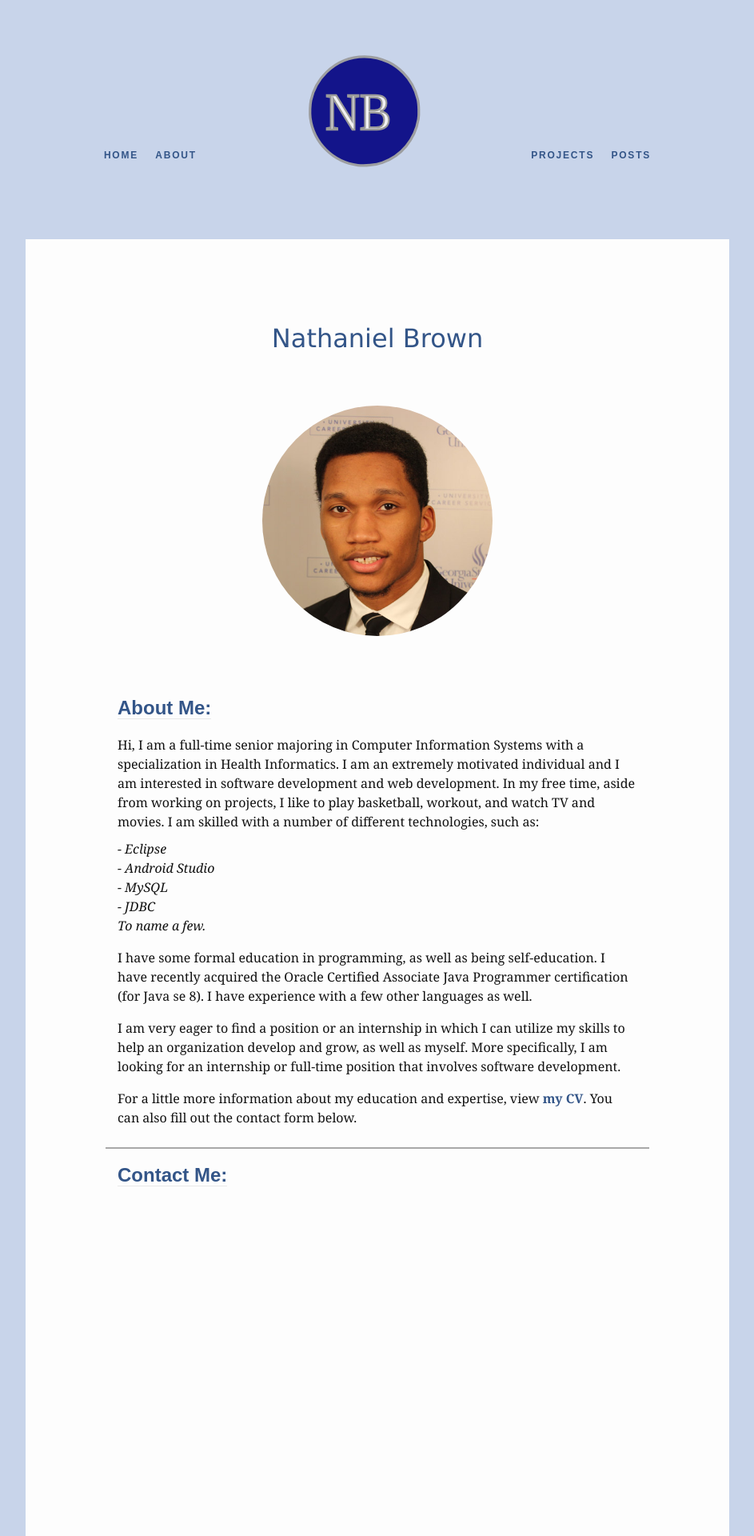
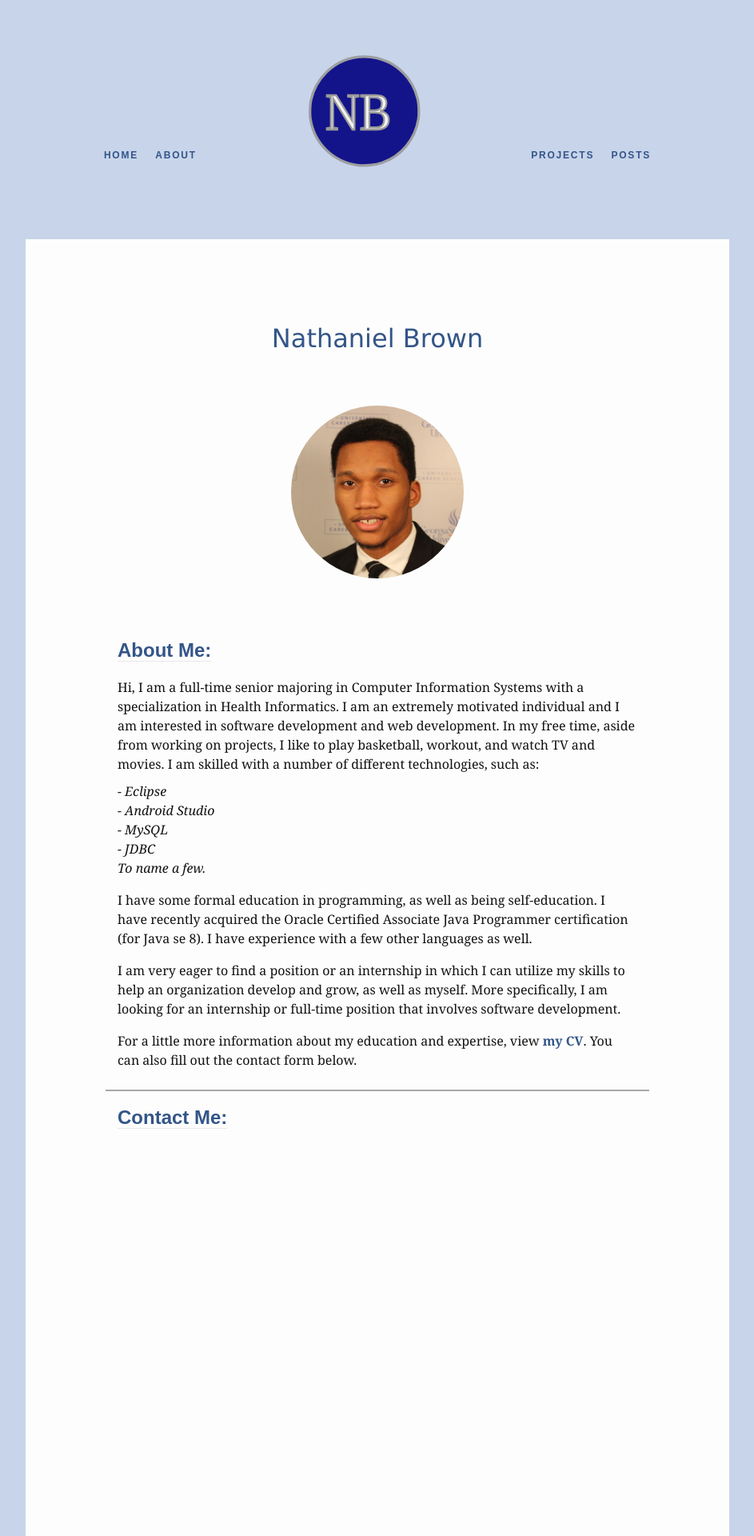
Before and after one commit to ngbrown11/ngbrown11.github.io, a Jekyll site: the page built from permalinks/about.md, in a window 1280 px wide. Shown: the top 1920 px of the page at 80% size, without its empty margins (168-1111 px from the left). Built offline with Jekyll 4.4.1, drawn with Linux system fonts in a browser that asks for light colours; grey boxes are pictures that could not be loaded.

```diff
--- a/_layouts/about.html
+++ b/_layouts/about.html
@@ -20,7 +20,7 @@
         <li>- Android Studio</li>
         <li>- MySQL</li>
         <li>- JDBC</li>
-        <li>To name a few.</li>
+        <li>  To name a few.</li>
     </em></ul>
     <p>
         I have some formal education in programming, as well as being self-education. I have recently acquired the Oracle Certified Associate Java Programmer certification (for Java se 8). I have experience with a few other languages as well.
--- a/assets/css/main.scss
+++ b/assets/css/main.scss
@@ -259,17 +259,17 @@
     img {
         margin-top: 50px;
         margin-bottom: 50px;
-        height: 288px;
-        width: 288px;
+        height: 216px;
+        width: 216px;
         border-radius: 50%;
 
         @include media-query($on-laptop) {
-            height: 224px;
-            width: 224px;
+            height: 192px;
+            width: 192px;
        }
        @include media-query($on-palm) {
-           height: 192px;
-           width: 192px;
+           height: 176px;
+           width: 176px;
        }
     }
 }
--- a/index.html
+++ b/index.html
@@ -27,7 +27,7 @@
 <div class="section">
 	<h2><strong><span class="section-title">Posts</span></strong></h2>
 
-	{% for post in site.posts limit:1 %}
+	{% for post in site.categories.Other limit:1 %}
 		<span class="post-meta">{{ post.date | date: "%b %-d, %Y" }}</span>
 
 		<h3>{{ post.title }}</h3>
```
